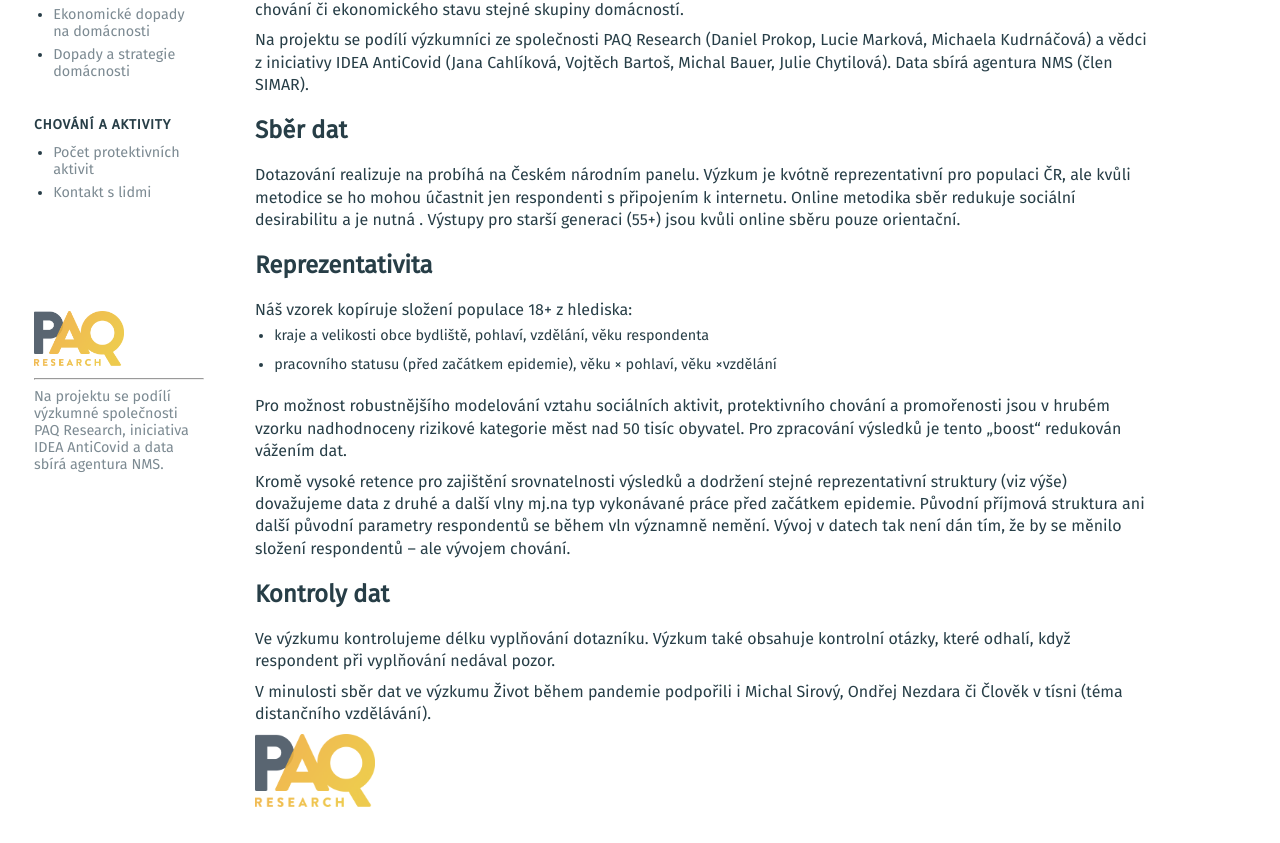
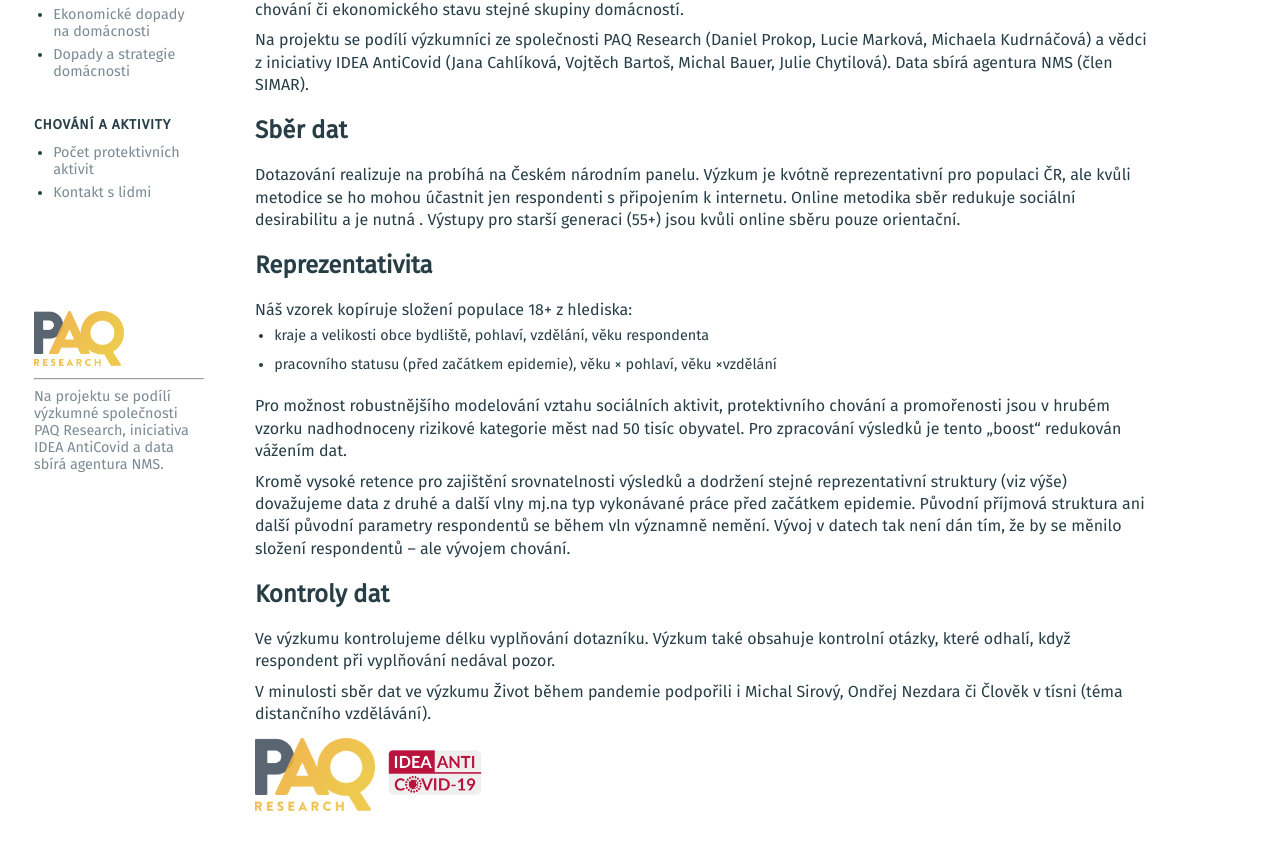
Before and after one commit to mveith/paq-research, a Next.js app: page /projekt in a window 1280 px wide. Shown: the part 311-1154 px from the top of the page. Built offline with nearby package versions, Linux system fonts and the light colour scheme.

Commit message:
Idea logo

```diff
--- a/pages/projekt.js
+++ b/pages/projekt.js
@@ -45,6 +45,7 @@ export default function About() {
 
             <p>
                 <img src="logo-paq.png" width="120" />
+                <img src="idea.png" width="120" />
             </p>
         </Layout>
     )
```
Also changed, not shown: public/idea.png (added).
